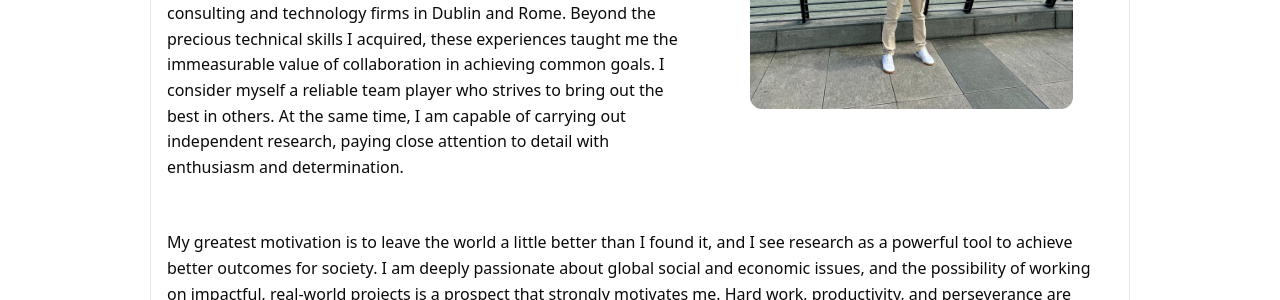
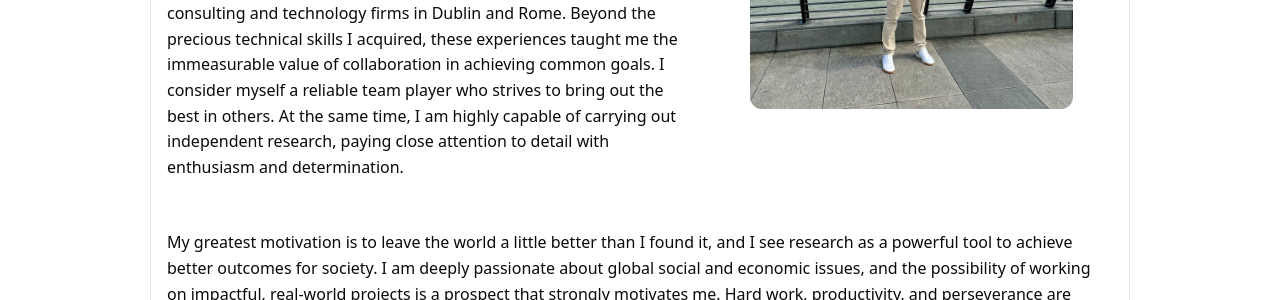
Before and after one commit to ferraroantonio/ferraroantonio.github.io, a Jekyll site: the page built from about.md, in a window 1280 px wide. Shown: the part 627-927 px from the top of the page. Built offline with Jekyll 4.4.1, drawn with Linux system fonts in a browser that asks for light colours; some of the changed text lies outside the part shown.

Commit message:
Update about.md

```diff
--- a/about.md
+++ b/about.md
@@ -12,7 +12,7 @@ description: "More about Antonio Ferraro — background, research journey, and m
       <div class="about-text">
         <p>I am in the final year of the Ph.D. in Economics and Quantitative Methods at the <em>University of Genoa</em>. My research revolves around the use of econometric models for causal inference and impact evaluation. During my Ph.D., I spent the second academic year as a Visiting Researcher at the <em>Zhejiang International Studies University</em> in Hangzhou, China. There, I worked on projects related to household debt and its use for productive activities, as well as on the role of single family offices in entrepreneurial finance. I also had the chance to attend several summer schools across Europe, deepening my knowledge of machine learning and advanced econometric methodologies.</p>
 
-        <p>Before starting my doctoral journey, I worked as an analyst for consulting and technology firms in Dublin and Rome. Beyond the precious technical skills I acquired, these experiences taught me the immeasurable value of collaboration in achieving common goals. I consider myself a reliable team player who strives to bring out the best in others. At the same time, I am capable of carrying out independent research, paying close attention to detail with enthusiasm and determination.</p>
+        <p>Before starting my doctoral journey, I worked as an analyst for consulting and technology firms in Dublin and Rome. Beyond the precious technical skills I acquired, these experiences taught me the immeasurable value of collaboration in achieving common goals. I consider myself a reliable team player who strives to bring out the best in others. At the same time, I am highly capable of carrying out independent research, paying close attention to detail with enthusiasm and determination.</p>
       </div>
 
       <!-- Photo on the right (desktop), first (mobile) -->
```
